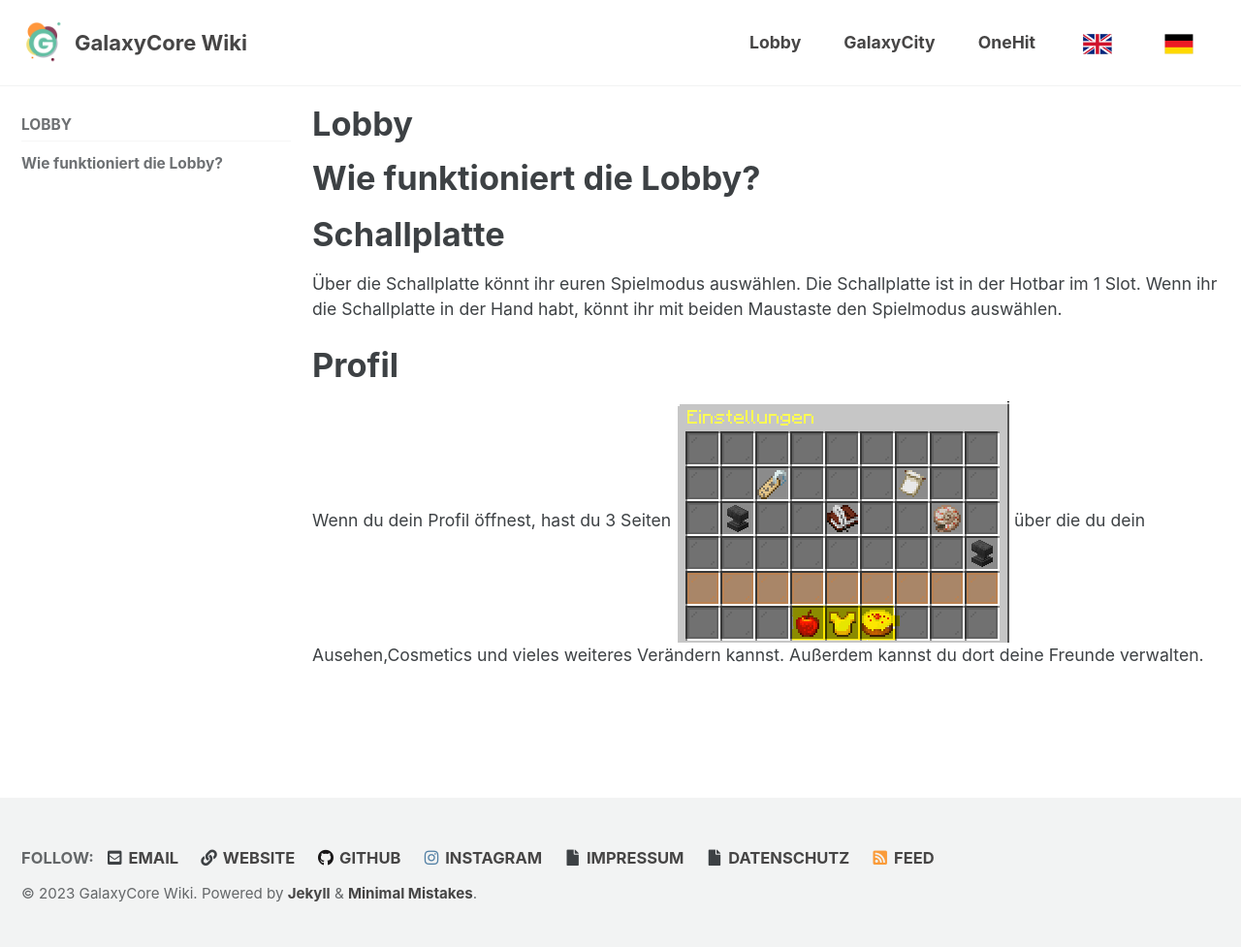
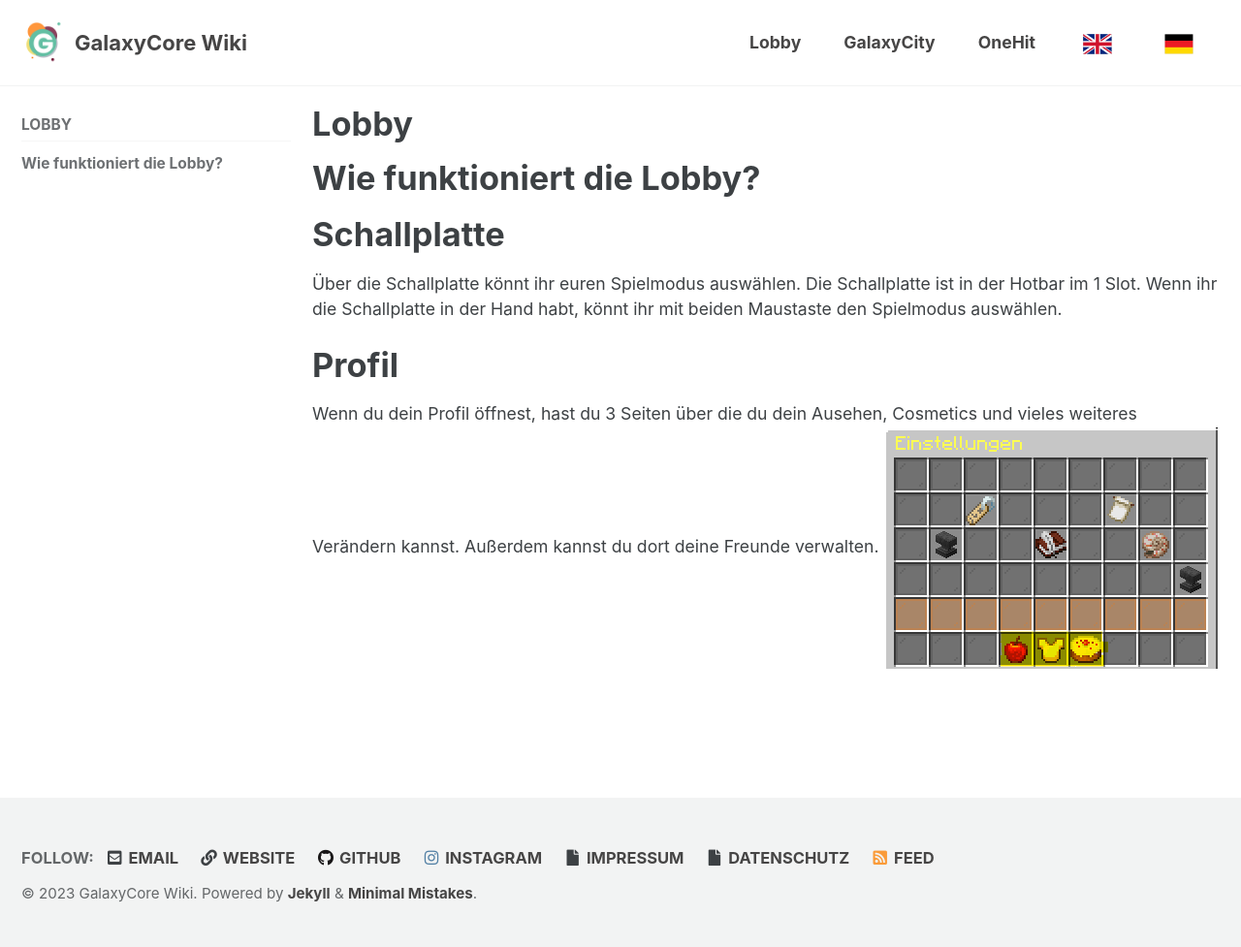
Before and after one commit to GalaxyCore-net/docs.galaxycore.net, a Jekyll site: the page built from de/lobby/index.md, in a window 1280 px wide. Shown: the whole page at 97% size. Built offline with Jekyll 4.4.1, drawn with Linux system fonts in a browser that asks for light colours; cached includes are drawn as plain includes.

```diff
--- a/de/lobby/index.md
+++ b/de/lobby/index.md
@@ -16,4 +16,5 @@ Schallplatte in der Hand habt, könnt ihr mit beiden Maustaste den Spielmodus au
 
 # Profil
 
-Wenn du dein Profil öffnest, hast du 3 Seiten ![](/assets/img/Profile.png) über die du dein Ausehen,Cosmetics und vieles weiteres Verändern kannst. Außerdem kannst du dort deine Freunde verwalten.
+Wenn du dein Profil öffnest, hast du 3 Seiten über die du dein Ausehen, Cosmetics und vieles weiteres Verändern kannst. Außerdem kannst du dort deine Freunde verwalten.
+![](/assets/img/Profile.png)
```
